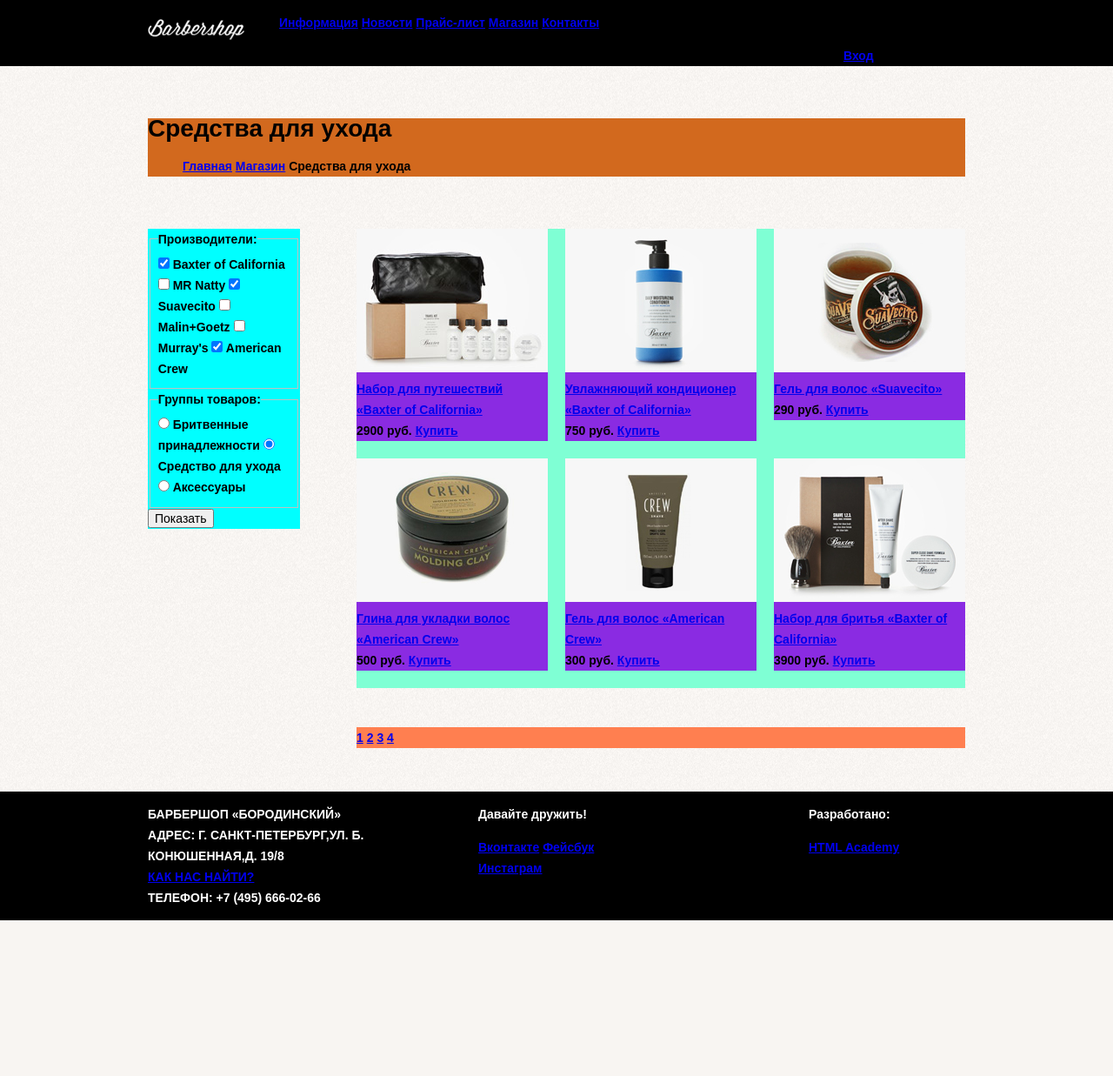
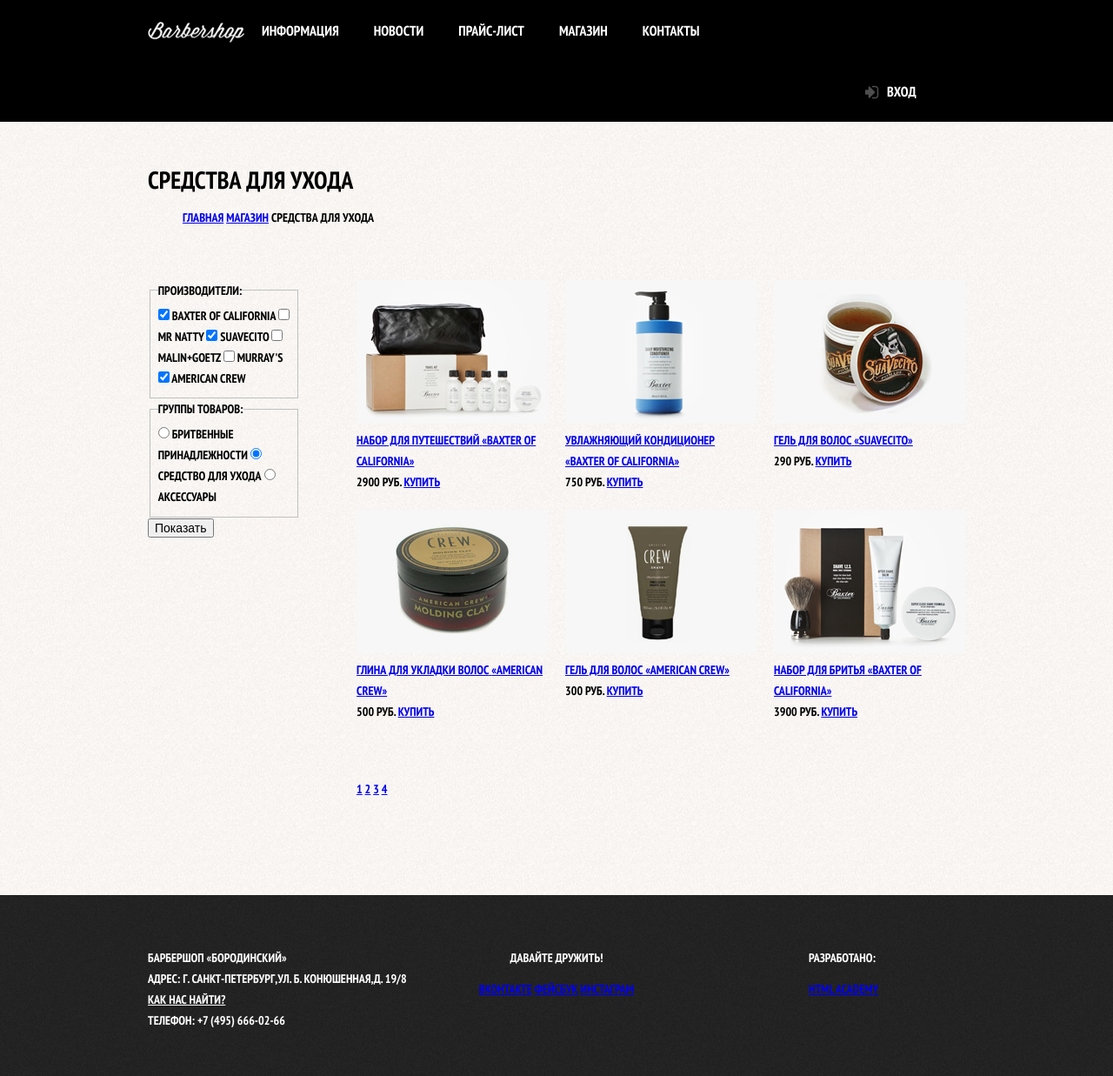
Before and after one commit to DanilovVik/143323-barbershop, a plain HTML site: page catalog.html in a window 1280 px wide. Shown: the whole page at 87% size. Before the commit the page ends 1058 px from the top, so only its background shows below. Drawn offline with Linux system fonts and the light colour scheme.

Commit message:
подправил барбершоп

```diff
--- a/catalog.html
+++ b/catalog.html
@@ -4,6 +4,7 @@
 <head>
   <meta charset="utf-8">
   <title>HTML Academy: Барбершоп</title>
+  <link href="https://fonts.googleapis.com/css?family=PT+Sans+Narrow:400,700&amp;subset=cyrillic" rel="stylesheet">
   <link rel="stylesheet" href="css/normalize.css">
   <link rel="stylesheet" href="css/style.css">
 </head>
@@ -54,7 +55,7 @@
       </ul>
     </div>
     <div class="content-columns clearfix">
-      <div class="content-column-left">
+      <div class="content-column-forme">
         <form class="form" action="https://echo.htmlacademy.ru" method="post">
           <fieldset class="form-fieldset">
             <legend class="form-inscription">Производители:</legend>
@@ -101,7 +102,7 @@
           <button class="btn" type="submit">Показать</button>
         </form>
       </div>
-      <div class="content-column-right clearfix">
+      <div class="content-column-description clearfix">
         <article class="catalog-card">
           <div class="catalog-photo">
             <img class="catalog-photo-img" src="img/catalog-photo-one.jpg" width="220" height="165" alt="&laquo;Baxter of California&raquo;">
@@ -192,13 +193,13 @@
             <a class="price-btn btn" href="#">Купить</a>
           </div>
         </article>
+        <div class="pagination">
+          <a class="pagination-link" href="#">1</a>
+          <a class="pagination-link" href="#">2</a>
+          <a class="pagination-link" href="#">3</a>
+          <a class="pagination-link" href="#">4</a>
+        </div>
       </div>
-    </div>
-    <div class="pagination">
-      <a class="pagination-link" href="#">1</a>
-      <a class="pagination-link" href="#">2</a>
-      <a class="pagination-link" href="#">3</a>
-      <a class="pagination-link" href="#">4</a>
     </div>
   </main>
   <footer class="main-footer">
--- a/css/style.css
+++ b/css/style.css
@@ -1,11 +1,18 @@
+html,
+body {
+  margin: 0;
+  padding: 0;
+}
+
 body {
   min-width: 960px;
   font-family: "PT Sans Narrow", "Arial", sans-serif;
   font-size: 14px;
   line-height: 24px;
   font-weight: 700;
+  text-transform: uppercase;
   color: #fff;
-  background: #000 url("/img/barbershop-index.jpg") no-repeat center;
+  background: #000 url("../img/barbershop-index.jpg") no-repeat center top;
 }
 
 .clearfix::after {
@@ -16,10 +23,13 @@ body {
 
 .inner-page {
   color: #000;
-  background: #f8f5f2 url("/img/bg-content-block.png") repeat;
+  background: #f8f5f2 url("../img/bg-content-block.png") repeat;
+}
+.inner-page .main-header {
+  margin-bottom: 55px;
 }
 
-.container{
+.container {
   width: 940px;
   margin: 0 auto;
   padding: 0 10px;
@@ -36,8 +46,29 @@ body {
   width: 780px;
 }
 
+.main-navigation-list {
+  margin: 0;
+  padding: 0;
+  list-style: none;
+  font-size: 0;
+}
+
 .main-navigation-item {
   display: inline-block;
+  font-size: 16px;
+  line-height: 20px;
+  vertical-align: top;
+}
+
+.main-navigation-link {
+  display: block;
+  padding: 25px 20px;
+  color: #fff;
+  text-decoration: none;
+}
+
+.main-navigation-link:hover {
+  background-color: #242424;
 }
 
 .logo-inner {
@@ -45,34 +76,154 @@ body {
   float: left;
   width: 111px;
   height: 24px;
-  padding-top: 22px;
+  padding-top: 25px;
 }
 
-.user-block{
+.user-block {
   float: right;
   width: 140px;
 }
 
+.login {
+  position: relative;
+  display: inline-block;
+  padding: 25px 20px;
+  padding-left: 50px;
+  font-size: 16px;
+  line-height: 20px;
+  color: #fff;
+  text-decoration: none;
+}
+
+.login:hover {
+  background-color: #242424;
+}
+
+.login::after {
+  content: "";
+  position: absolute;
+  top: 28px;
+  left: 25px;
+  width: 16px;
+  height: 16px;
+  background: url("../img/sprites.png") no-repeat;
+  background-position: -20px -10px;
+  opacity: 0.3;
+}
+
+.login:hover::after {
+  opacity: 1;
+}
+
+.index-logo {
+  width: 368px;
+  min-height: 204px;
+  margin: 0 auto;
+  margin-bottom: 25px;
+}
+
+.index-logo-img {
+  width: 368px;
+  height: 204px;
+}
+
+.features {
+  margin-bottom: 80px;
+}
+
+.features-item {
+  float: left;
+  width: 300px;
+  margin-right: 20px;
+  text-align: center;
+}
+
+.features-name {
+  position: relative;
+  display: block;
+  margin-bottom: 25px;
+  padding-bottom: 35px;
+  font-size: 30px;
+  line-height: 42px;
+}
+
+.features-name::after {
+  content: "";
+  position: absolute;
+  left: 50%;
+  bottom: 0;
+  display: block;
+  width: 20px;
+  height: 20px;
+  margin-left: -10px;
+  -webkit-transform: rotate(45deg);
+  transform: rotate(45deg);
+  background-color: #fff;
+}
+
+.features-item-caption {
+  margin: 10px;
+  margin-bottom: 0;
+}
+
+.features-item:last-child {
+  margin-right: 0;
+}
+
+.index-content {
+  margin-bottom: 35px;
+  padding: 50px 80px;
+  min-height: 330px;
+  color: #000;
+  background: url("../img/content-block-center.png") no-repeat center, url("../img/bg-content-block.png");
+}
+
+.index-content-information {
+  float: left;
+  width: 380px;
+}
+
+.index-content-about {
+  float: right;
+  width: 300px;
+}
+
 .page-heading {
   margin-bottom: 60px;
-  background-color: chocolate;
 }
 
 .breadcrumbs-item {
   display: inline-block;
 }
 
-.content-column-left {
+.big-heading {
+  padding-top: 60px;
+  padding-bottom: 75px;
+}
+
+.price-columns {
+  margin-bottom: 60px;
+}
+
+.price-column-about {
+  float: left;
+  width: 390px;
+}
+
+.price-column-beside {
+  float: right;
+  width: 460px;
+}
+
+.content-column-forme {
   float: left;
   width: 175px;
-  background-color: aqua
 }
 
-.content-column-right {
+.content-column-description {
   float: right;
   width: 700px;
   margin-bottom: 45px;
-  background-color: aquamarine
 }
 
 .catalog-card {
@@ -80,23 +231,21 @@ body {
   width: 220px;
   margin-bottom: 20px;
   margin-right: 20px;
-  background-color: blueviolet;
 }
 
-.catalog-card:nth-child(3),
-.catalog-card:nth-child(6) {
+.catalog-card:nth-child(3n) {
   margin-right: 0;
 }
 
-.pagination {
-  margin-left: 240px;
-  background-color: coral
+.pagination{
+  float: left;
+  margin-top: 45px;
+  width: 190px;
 }
 
-.item-column-left {
+.item-column-passage {
   float: left;
   width: 460px;
-  background-color: darkblue;
 }
 
 .small-photo {
@@ -109,16 +258,17 @@ body {
   margin-right: 0;
 }
 
-.item-column-right {
+.item-column-declaration {
   float: right;
   width: 400px;
-  background-color: cyan
 }
 
 .main-footer {
-  margin-top: 50px;
+  margin-top: 65px;
+  padding-top: 60px;
+  padding-bottom: 40px;
   color: #fff;
-  background: #000;
+  background: #252525 url("../img/pattern-footer.png");
 }
 
 .footer-contacts {
@@ -127,12 +277,26 @@ body {
   margin-right: 60px;
 }
 
+.footer-link {
+  color: #fff;
+}
+
+.footer-link:hover {
+  text-decoration: none;
+}
+
 .footer-social {
   float: left;
   width: 180px;
+  text-align: center;
 }
 
 .footer-copyright {
-    float: right;
-    width: 180px;
+  float: right;
+  width: 180px;
 }
+
+.footer-caption {
+  margin: 0;
+  margin-bottom: 12px;
+}
--- /dev/null
+++ b/fonts/fonts.css
@@ -0,0 +1,64 @@
+/* cyrillic-ext */
+@font-face {
+  font-family: 'PT Sans Narrow';
+  font-style: normal;
+  font-weight: 400;
+  src: local('PT Sans Narrow'), local('PTSans-Narrow'), url(https://fonts.gstatic.com/s/ptsansnarrow/v7/UyYrYy3ltEffJV9QueSi4SppsHecKHw584ktcwPXSnc.woff2) format('woff2');
+  unicode-range: U+0460-052F, U+20B4, U+2DE0-2DFF, U+A640-A69F;
+}
+/* cyrillic */
+@font-face {
+  font-family: 'PT Sans Narrow';
+  font-style: normal;
+  font-weight: 400;
+  src: local('PT Sans Narrow'), local('PTSans-Narrow'), url(https://fonts.gstatic.com/s/ptsansnarrow/v7/UyYrYy3ltEffJV9QueSi4Uvi3q9-zTdQoLrequQTguk.woff2) format('woff2');
+  unicode-range: U+0400-045F, U+0490-0491, U+04B0-04B1, U+2116;
+}
+/* latin-ext */
+@font-face {
+  font-family: 'PT Sans Narrow';
+  font-style: normal;
+  font-weight: 400;
+  src: local('PT Sans Narrow'), local('PTSans-Narrow'), url(https://fonts.gstatic.com/s/ptsansnarrow/v7/UyYrYy3ltEffJV9QueSi4T3sPXe5Q4a3bCZMR7ryN4o.woff2) format('woff2');
+  unicode-range: U+0100-024F, U+1E00-1EFF, U+20A0-20AB, U+20AD-20CF, U+2C60-2C7F, U+A720-A7FF;
+}
+/* latin */
+@font-face {
+  font-family: 'PT Sans Narrow';
+  font-style: normal;
+  font-weight: 400;
+  src: local('PT Sans Narrow'), local('PTSans-Narrow'), url(https://fonts.gstatic.com/s/ptsansnarrow/v7/UyYrYy3ltEffJV9QueSi4UU-p1xzoRgkupcXIqgYFBc.woff2) format('woff2');
+  unicode-range: U+0000-00FF, U+0131, U+0152-0153, U+02C6, U+02DA, U+02DC, U+2000-206F, U+2074, U+20AC, U+2212, U+2215;
+}
+/* cyrillic-ext */
+@font-face {
+  font-family: 'PT Sans Narrow';
+  font-style: normal;
+  font-weight: 700;
+  src: local('PT Sans Narrow Bold'), local('PTSans-NarrowBold'), url(https://fonts.gstatic.com/s/ptsansnarrow/v7/Q_pTky3Sc3ubRibGToTAYryh_4Vx_7RIyhQ3vqTJYis.woff2) format('woff2');
+  unicode-range: U+0460-052F, U+20B4, U+2DE0-2DFF, U+A640-A69F;
+}
+/* cyrillic */
+@font-face {
+  font-family: 'PT Sans Narrow';
+  font-style: normal;
+  font-weight: 700;
+  src: local('PT Sans Narrow Bold'), local('PTSans-NarrowBold'), url(https://fonts.gstatic.com/s/ptsansnarrow/v7/Q_pTky3Sc3ubRibGToTAYuICWD8dS1fawAsHP3zkW40.woff2) format('woff2');
+  unicode-range: U+0400-045F, U+0490-0491, U+04B0-04B1, U+2116;
+}
+/* latin-ext */
+@font-face {
+  font-family: 'PT Sans Narrow';
+  font-style: normal;
+  font-weight: 700;
+  src: local('PT Sans Narrow Bold'), local('PTSans-NarrowBold'), url(https://fonts.gstatic.com/s/ptsansnarrow/v7/Q_pTky3Sc3ubRibGToTAYmwfvudCZ8RknLCBmdpmlzc.woff2) format('woff2');
+  unicode-range: U+0100-024F, U+1E00-1EFF, U+20A0-20AB, U+20AD-20CF, U+2C60-2C7F, U+A720-A7FF;
+}
+/* latin */
+@font-face {
+  font-family: 'PT Sans Narrow';
+  font-style: normal;
+  font-weight: 700;
+  src: local('PT Sans Narrow Bold'), local('PTSans-NarrowBold'), url(https://fonts.gstatic.com/s/ptsansnarrow/v7/Q_pTky3Sc3ubRibGToTAYhKUK2vxztsQZZBkxIuj92o.woff2) format('woff2');
+  unicode-range: U+0000-00FF, U+0131, U+0152-0153, U+02C6, U+02DA, U+02DC, U+2000-206F, U+2074, U+20AC, U+2212, U+2215;
+}
```
Also changed, not shown: catalog-item.html (+3 -2 lines), index.html (+10 -9 lines), price.html (+6 -5 lines), img/icon-user-block.png, img/pattern-footer.png (added), img/sprites.png (added).
